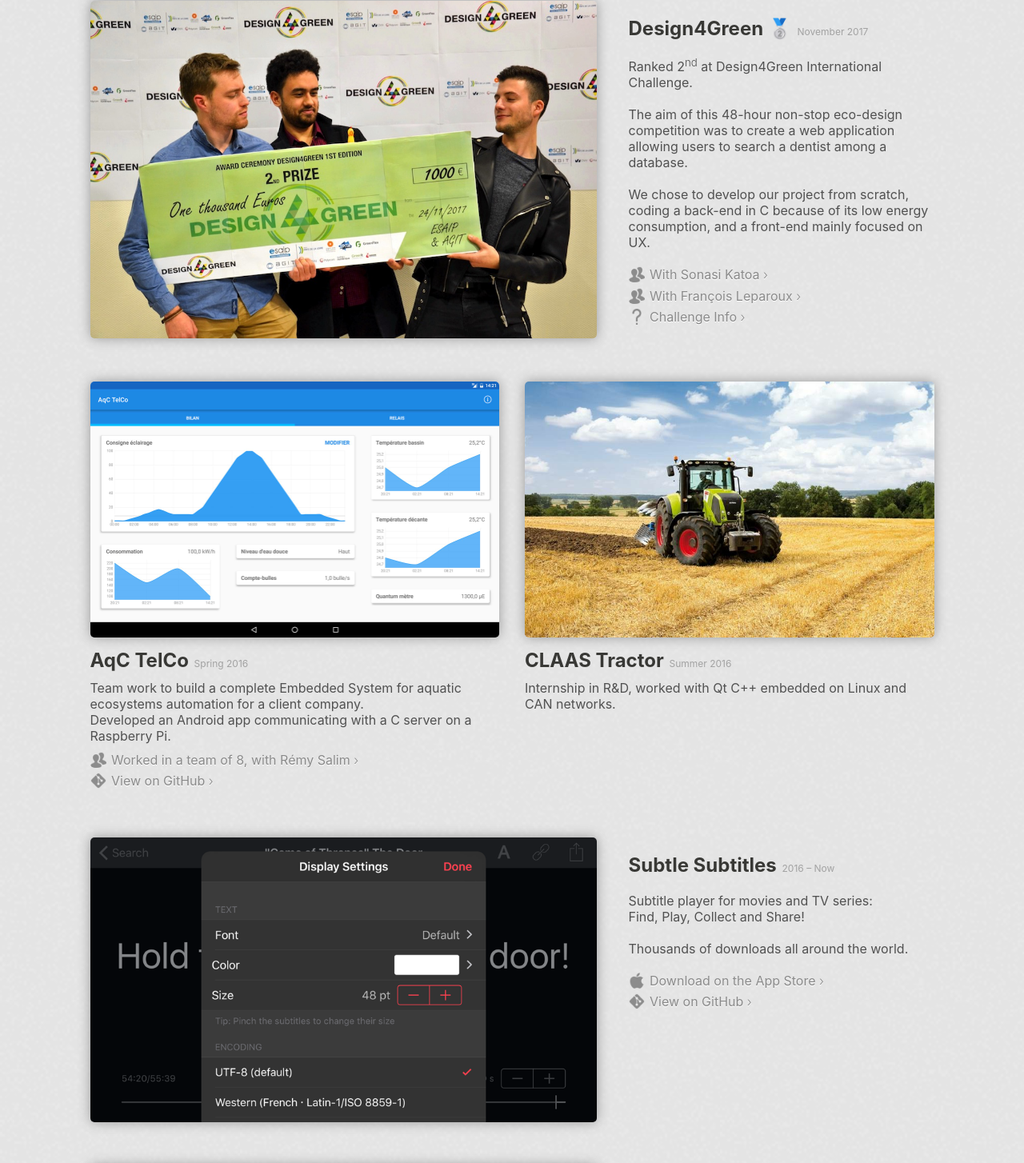
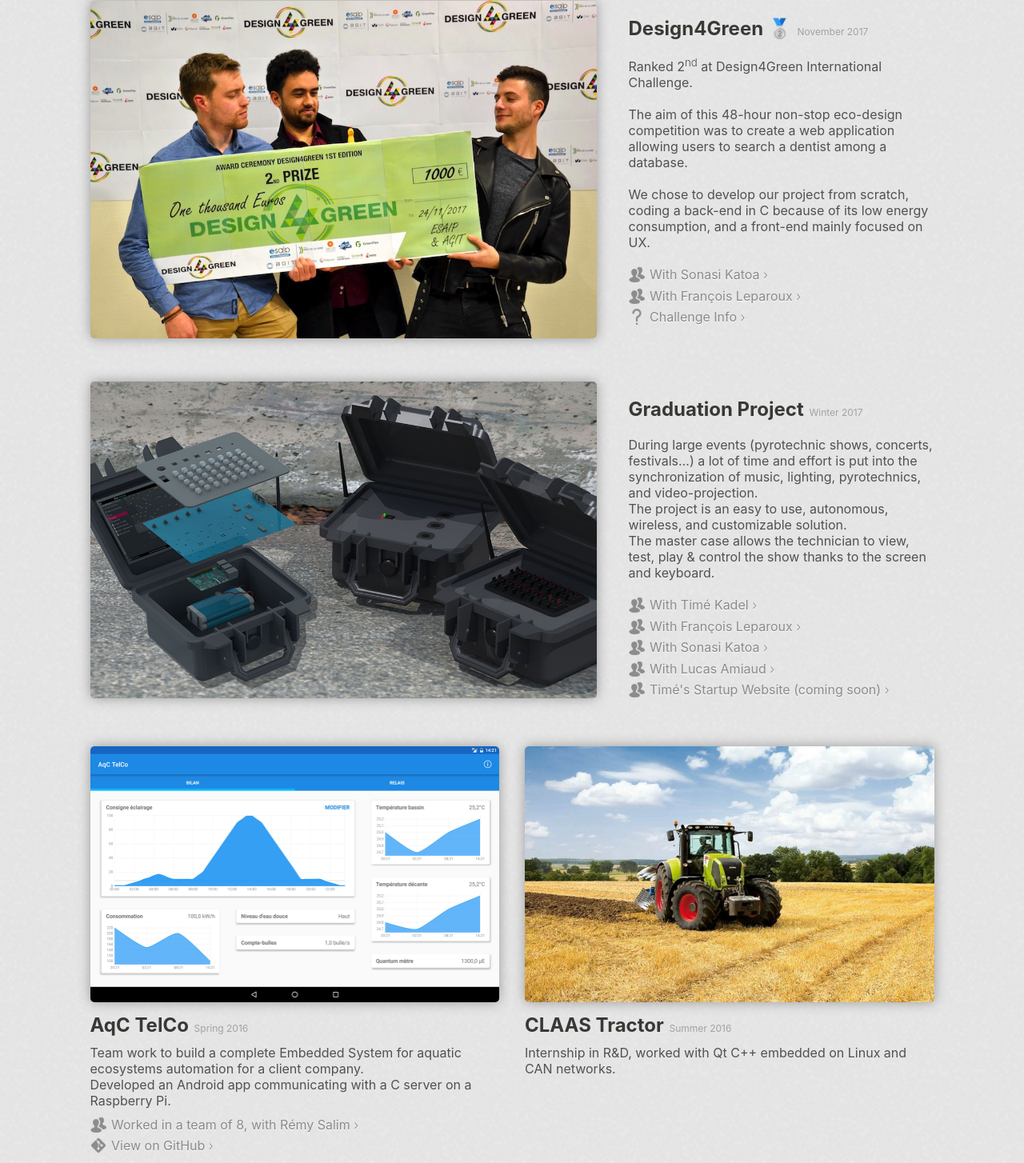
Before and after one commit to Tomn94/Personal-Website, a PHP site: page /index.php in a window 1280 px wide. Shown: the part 2050-3504 px from the top of the page at 80% size. Run offline with PHP 8.4, Linux system fonts and the light colour scheme; data that the repository does not hold is empty; some web fonts are replaced.

Commit message:
+ Graduation Project

```diff
--- a/data.php
+++ b/data.php
@@ -124,6 +124,19 @@ $PROJECTS =
          "links"   => [["With Sonasi Katoa", "https://github.com/Snooze986", Icon::Team],
                        ["With François Leparoux", "https://github.com/rascafr", Icon::Team],
                        ["Challenge Info", "http://design4green.org/en/", Icon::Question]]]
+    ],
+
+    [
+        ["title"   => "Graduation Project",
+         "id"      => "asls",
+         "details" => "During large events (pyrotechnic shows, concerts, festivals…) a lot of time and effort is put into the synchronization of music, lighting, pyrotechnics, and video-projection.<br>The project is an easy to use, autonomous, wireless, and customizable solution.<br>The master case allows the technician to view, test, play &amp; control the show thanks to the screen and keyboard.",
+         "date"    => "Winter 2017",
+         "imgs"    => ["img/projects/asls.jpg"],
+         "links"   => [["With Timé Kadel", "https://github.com/MIDMX", Icon::Team],
+                       ["With François Leparoux", "https://github.com/rascafr", Icon::Team],
+                       ["With Sonasi Katoa", "https://github.com/Snooze986", Icon::Team],
+                       ["With Lucas Amiaud", "https://github.com/mirage10895", Icon::Team],
+                       ["Timé's Startup Website (coming soon)", "#asls", Icon::Team]]]
     ],
 
     [
```
Also changed, not shown: img/projects/asls.jpg (added).
